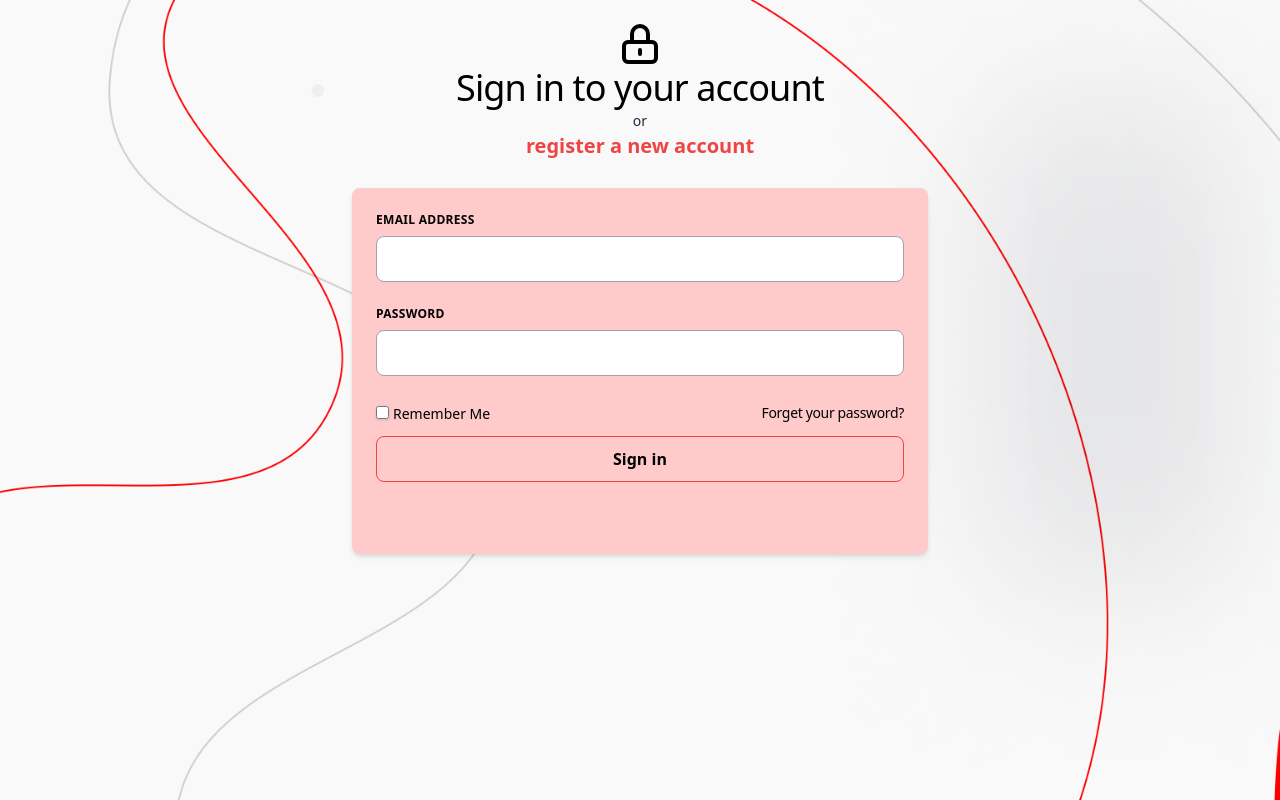
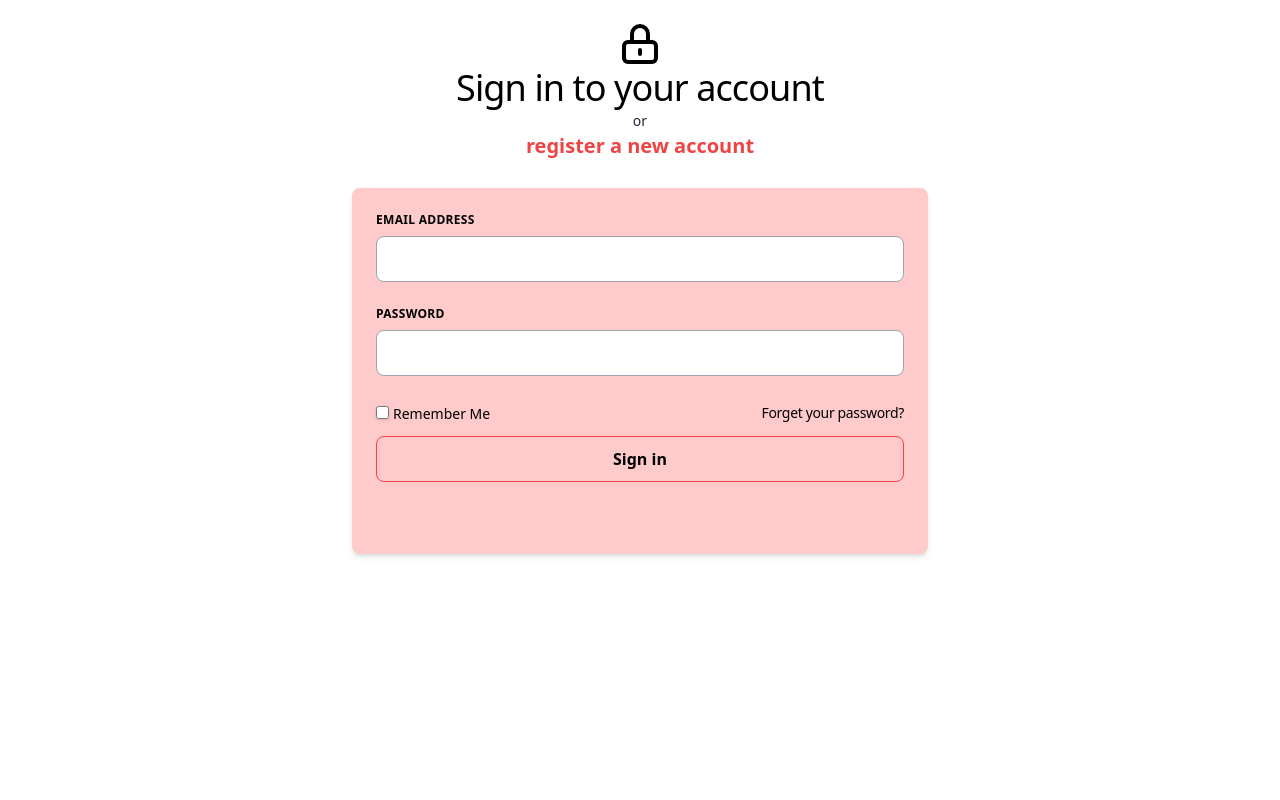
Before and after one commit to tunourah/mini-project-react, a React (Vite) app: page /login in a window 1280 px wide. Built offline with nearby package versions, Linux system fonts and the light colour scheme; what @savvywombat/tailwindcss-grid-areas would draw is missing.

Commit message:
remove bg

```diff
--- a/src/pages/Login.jsx
+++ b/src/pages/Login.jsx
@@ -46,7 +46,7 @@ const Login = () => {
   return (
     <div
       className="h-screen w-screen bg-cover bg-center"
-      style={{ backgroundImage: `url(${image})` }}
+
     >
       <div className="text-center py-5">
         <div className="flex items-center justify-center">
--- a/src/pages/SignUp.jsx
+++ b/src/pages/SignUp.jsx
@@ -55,7 +55,7 @@ const SignUp = () => {
   return (
     <div
       className="h-screen w-screen bg-cover bg-center"
-      style={{ backgroundImage: `url(${image})` }}
+
     >
       <div className="text-center py-5">
         <div className="flex items-center justify-center">
```
